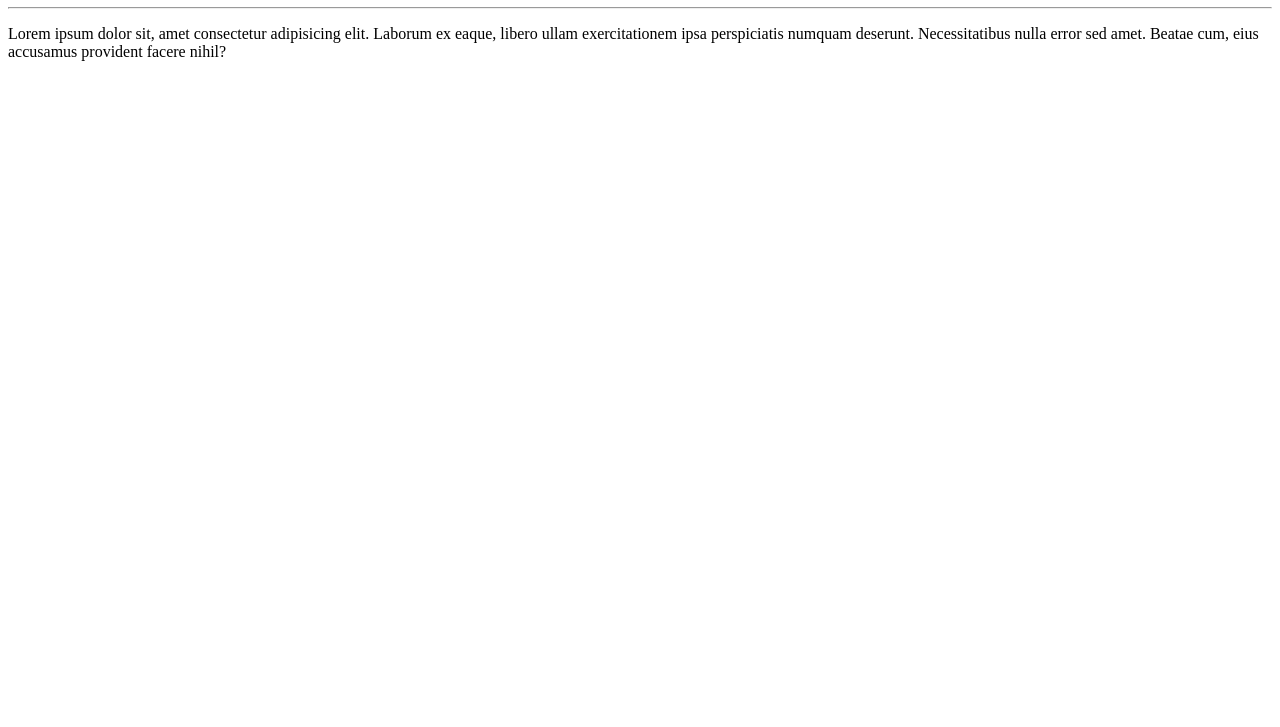
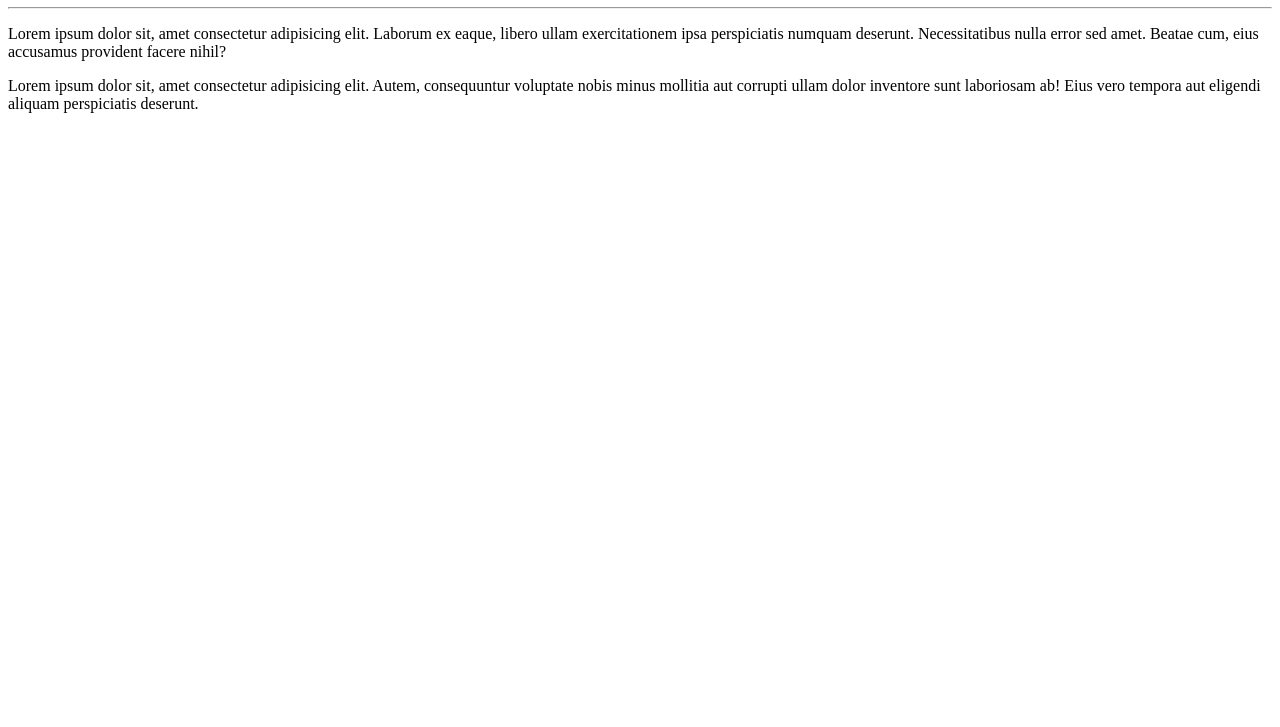
Before and after one commit to FragaMarco/Ola-Mundo, a plain HTML site: page site-exemplo/index.html in a window 1280 px wide. Shown: the part 73-800 px from the top of the page. Drawn offline with Linux system fonts and the light colour scheme.

Commit message:
adicionei um parágrafo

```diff
--- a/site-exemplo/index.html
+++ b/site-exemplo/index.html
@@ -10,5 +10,6 @@
     <h1>Olá, Mundo!</h1>
     <hr>
     <p>Lorem ipsum dolor sit, amet consectetur adipisicing elit. Laborum ex eaque, libero ullam exercitationem ipsa perspiciatis numquam deserunt. Necessitatibus nulla error sed amet. Beatae cum, eius accusamus provident facere nihil?</p>
+    <p>Lorem ipsum dolor sit, amet consectetur adipisicing elit. Autem, consequuntur voluptate nobis minus mollitia aut corrupti ullam dolor inventore sunt laboriosam ab! Eius vero tempora aut eligendi aliquam perspiciatis deserunt.</p>
 </body>
 </html>
```
